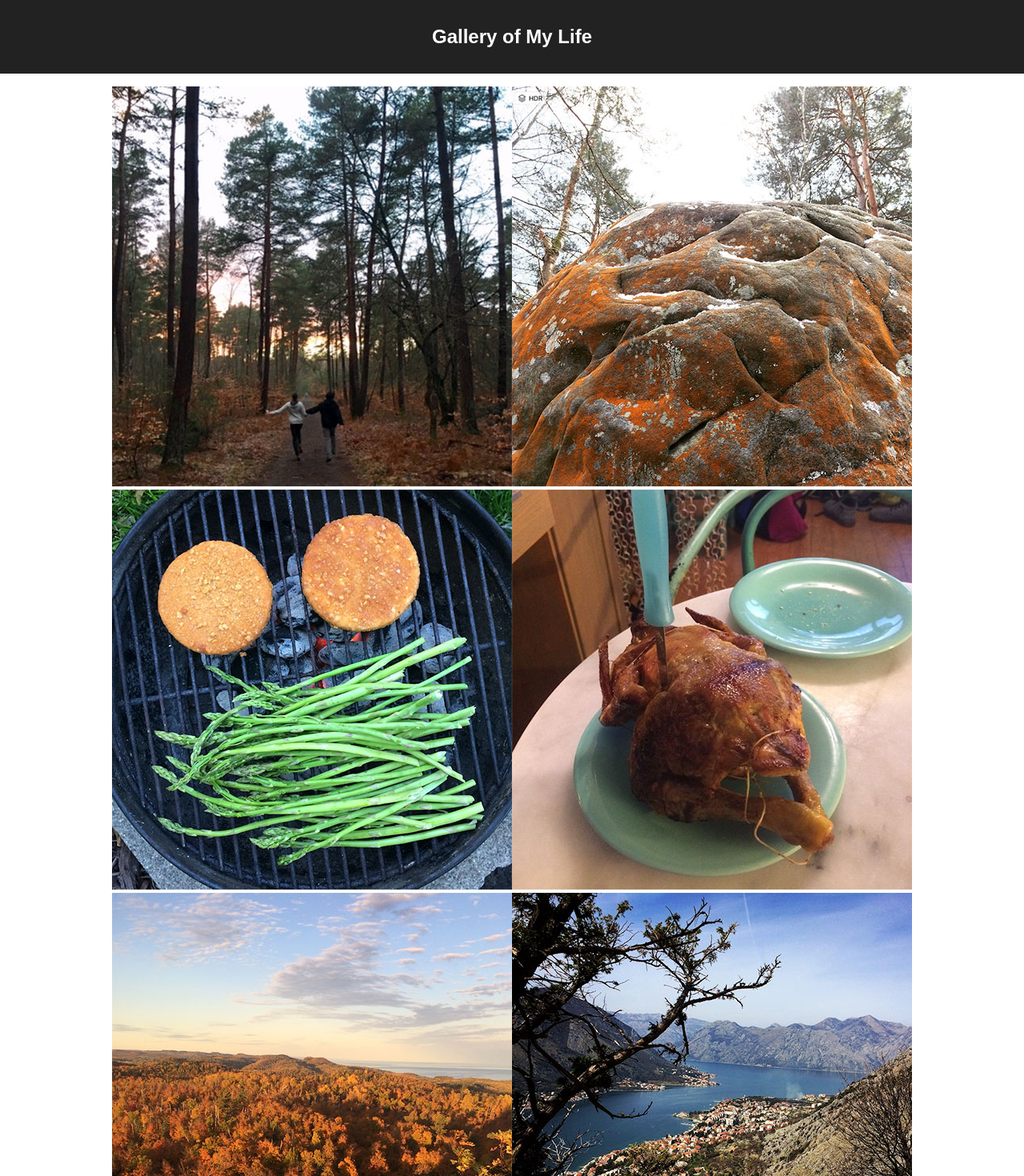
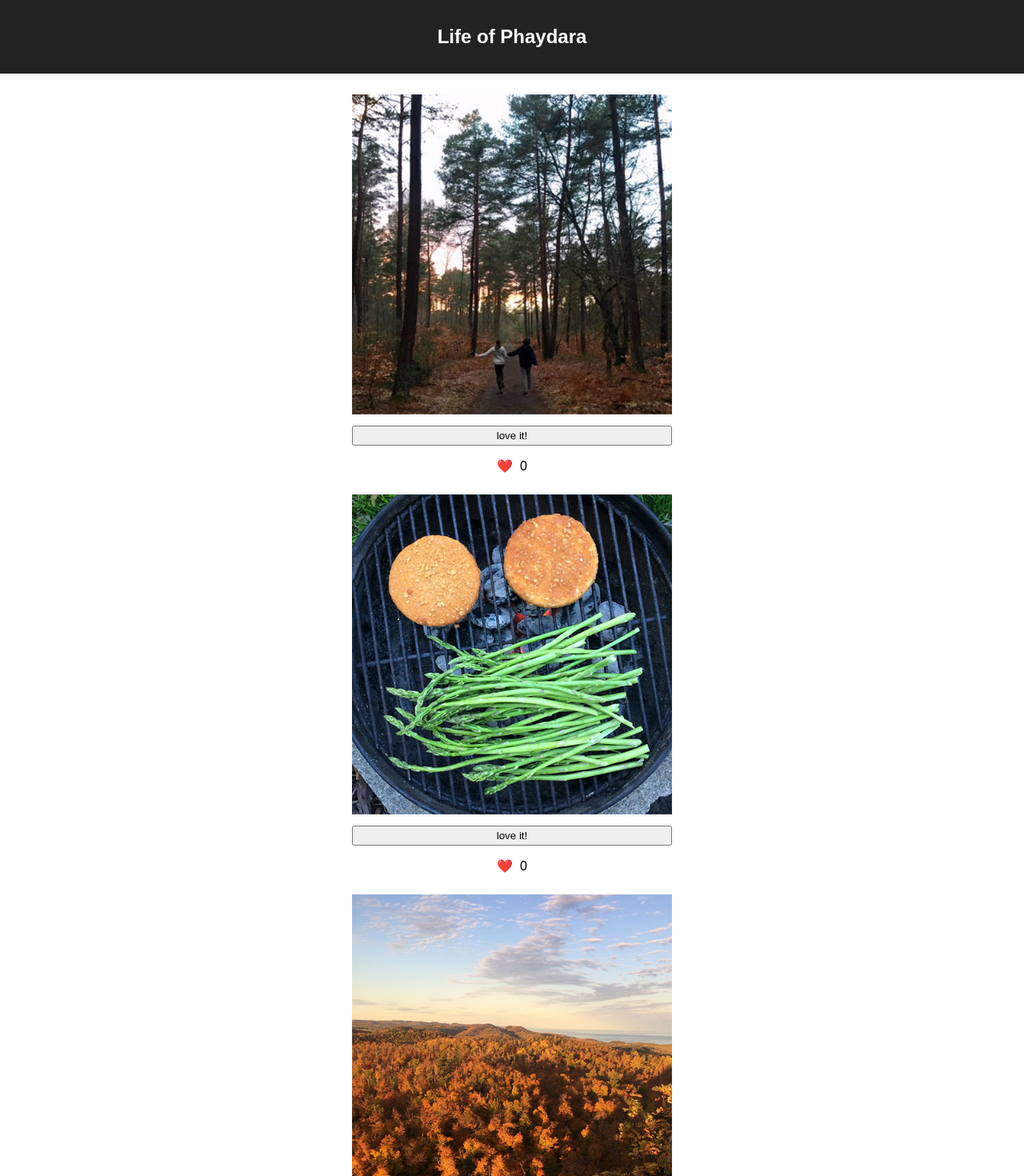
Before and after one commit to stephenmussel/weekend-react-gallery, a React (Create React App) app: page / in a window 1280 px wide. Shown: the top 1470 px of the page at 80% size. Built offline with nearby package versions, Linux system fonts and the light colour scheme.

Commit message:
display galleryList with like buttons and counters

```diff
--- a/src/components/App/App.css
+++ b/src/components/App/App.css
@@ -14,5 +14,19 @@
 }
 
 .love-button {
-  width: 500px;
+  width: 400px;
+  height: 25px;
 }
+
+.gallery-grid {
+  float: float;
+}
+
+.gallery-image {
+  margin: 5px;
+  padding: 5px;
+}
+
+img {
+  width: 400px;
+}
--- a/src/components/App/App.jsx
+++ b/src/components/App/App.jsx
@@ -24,19 +24,18 @@ function App() {
     return (
       <div className="App">
         <header className="App-header">
-          <h1 className="App-title">Gallery of My Life</h1>
+          <h1 className="App-title">Life of Phaydara</h1>
         </header>
         {/* <p>My Gallery</p> */}
-        {galleryItems.map(image => <img key={image.id} src={image.path}/>)}
-        <div className="gallery-image">
-          <img src="images/climbing-2.jpg"/>
-          <br /><br />
-          <button onClick={() => setCounter(counter + 1)}  className="love-button">love it!</button>
-          <br />
-          <p>&#10084;&#65039;&nbsp; {counter}</p>
-        </div>
+        {galleryItems.map(image =>
+          (<div className="gallery-grid">
+            <img key={image.id} src={image.path} className="gallery-image"/><br />
+            <button onClick={() => setCounter(counter + 1)} className="love-button">love it!</button>
+            <p>&#10084;&#65039;&nbsp; {counter}</p>
+          </div>)
+        )}
       </div>
-    );
+    )
 }
 
 export default App;
--- a/src/modules/gallery.data.js
+++ b/src/modules/gallery.data.js
@@ -1,10 +1,10 @@
 const galleryItems = [
-    { id: 1, path: 'images/climbing-2.jpg', description: 'Photo of a goat taken at Glacier National Park.', likes: 0 },
-    { id: 2, path: 'images/climbing-3.jpg', description: 'Photo of a goat taken at Glacier National Park.', likes: 0 },
-    { id: 3, path: 'images/food-3.jpg', description: 'Photo of a goat taken at Glacier National Park.', likes: 0 },
-    { id: 4, path: 'images/food-5.jpg', description: 'Photo of a goat taken at Glacier National Park.', likes: 0 },
-    { id: 5, path: 'images/nature-2.jpg', description: 'Photo of a goat taken at Glacier National Park.', likes: 0 },
-    { id: 6, path: 'images/travel-3.jpg', description: 'Photo of a goat taken at Glacier National Park.', likes: 0 },
+    { id: 1, path: 'images/climbing-2.jpg', description: 'My wife and I in our happy place, the forest of Fontainebleau.', likes: 0 },
+    { id: 2, path: 'images/food-3.jpg', description: 'One of our summer pastimes.', likes: 0 },
+    { id: 3, path: 'images/nature-2.jpg', description: 'The North Shore during peak fall colors.', likes: 0 },
+    { id: 4, path: 'images/climbing-3.jpg', description: 'Sandstone textures dusted with snow.', likes: 0 },
+    { id: 5, path: 'images/food-5.jpg', description: 'Rotisserie chicken from the local boucherie in Milly-la-Foret.', likes: 0 },
+    { id: 6, path: 'images/travel-3.jpg', description: 'Hiking from Kotor to Tivat.', likes: 0 },
 ];
 
 module.exports = galleryItems;
```
Also changed, not shown: notes.txt, src/index.css (line endings or trailing spaces).
